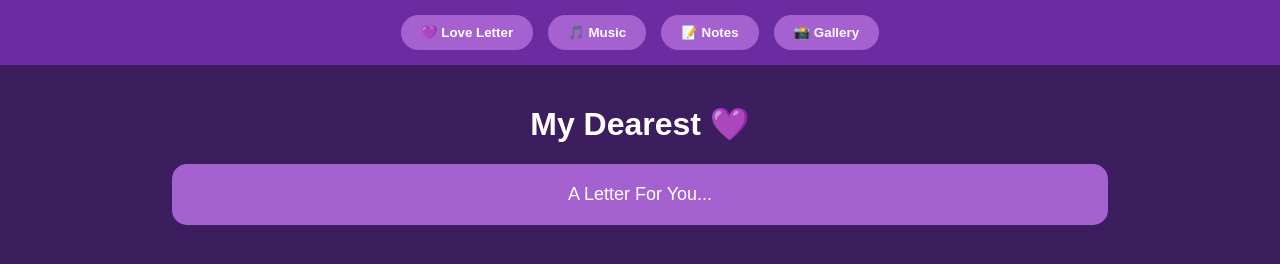
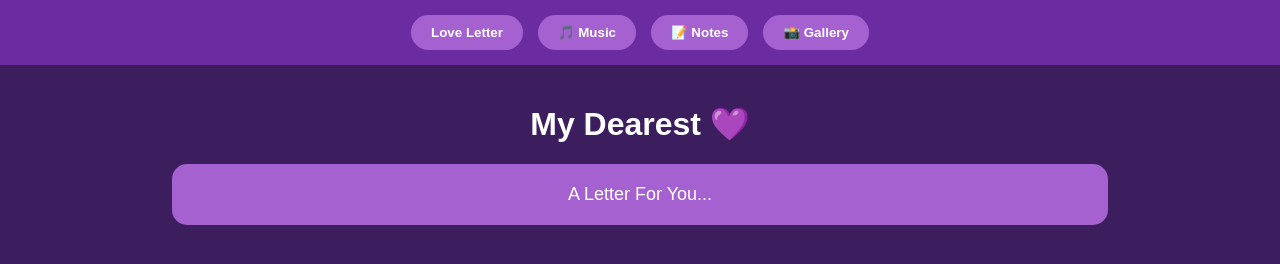
Before and after one commit to asmaabokor508-png/love-letter, a plain HTML site: page index.html in a window 1280 px wide. Drawn offline with Linux system fonts and the light colour scheme.

Commit message:
Update index.html

```diff
--- a/index.html
+++ b/index.html
@@ -7,7 +7,7 @@
 </head>
 <body>
     <div class="navbar">
-        <button onclick="openPage('letter')">💜 Love Letter</button>
+        <button onclick="openPage('letter')">Love Letter</button>
         <button onclick="openPage('music')">🎵 Music</button>
         <button onclick="openPage('notes')">📝 Notes</button>
         <button onclick="openPage('gallery')">📸 Gallery</button>
```
